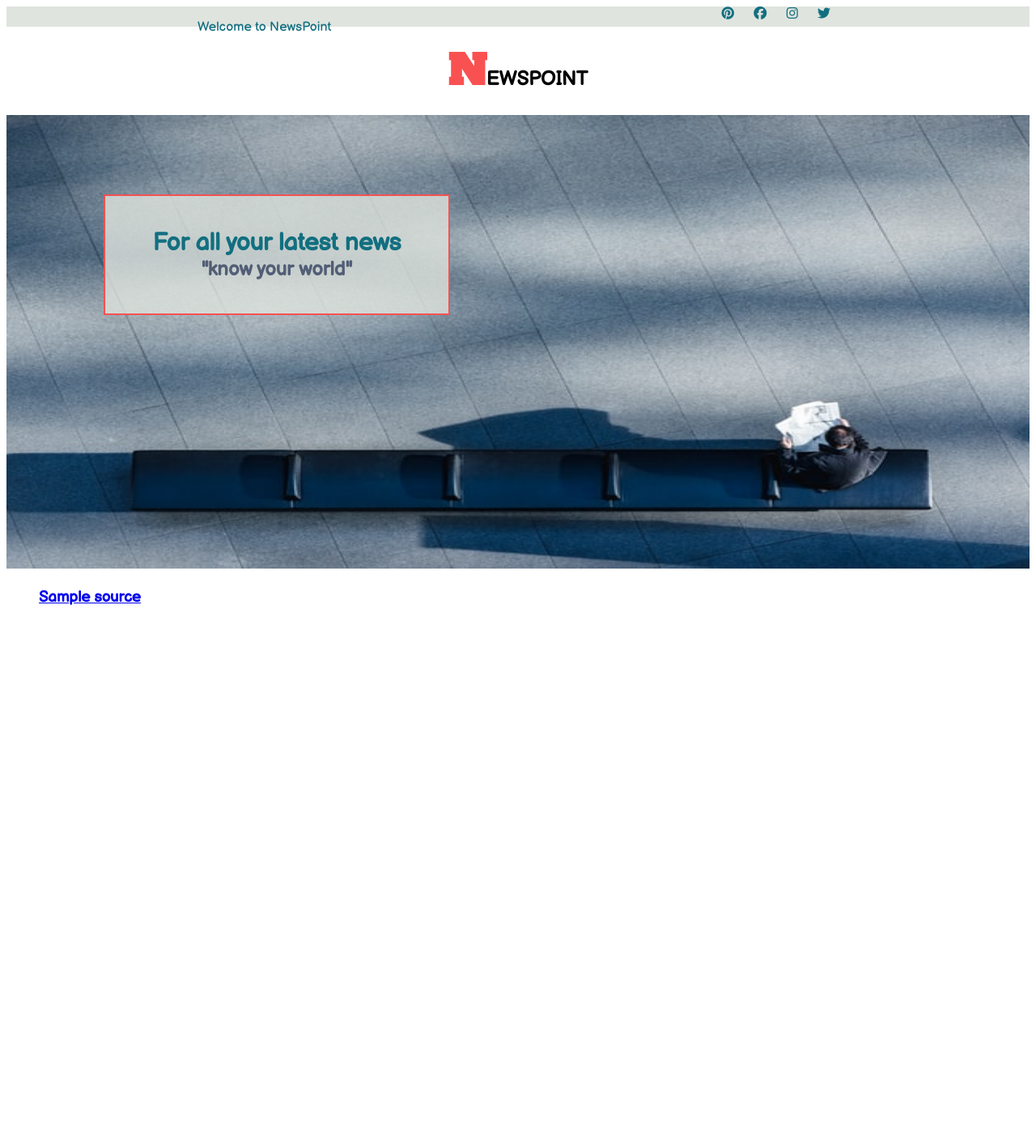
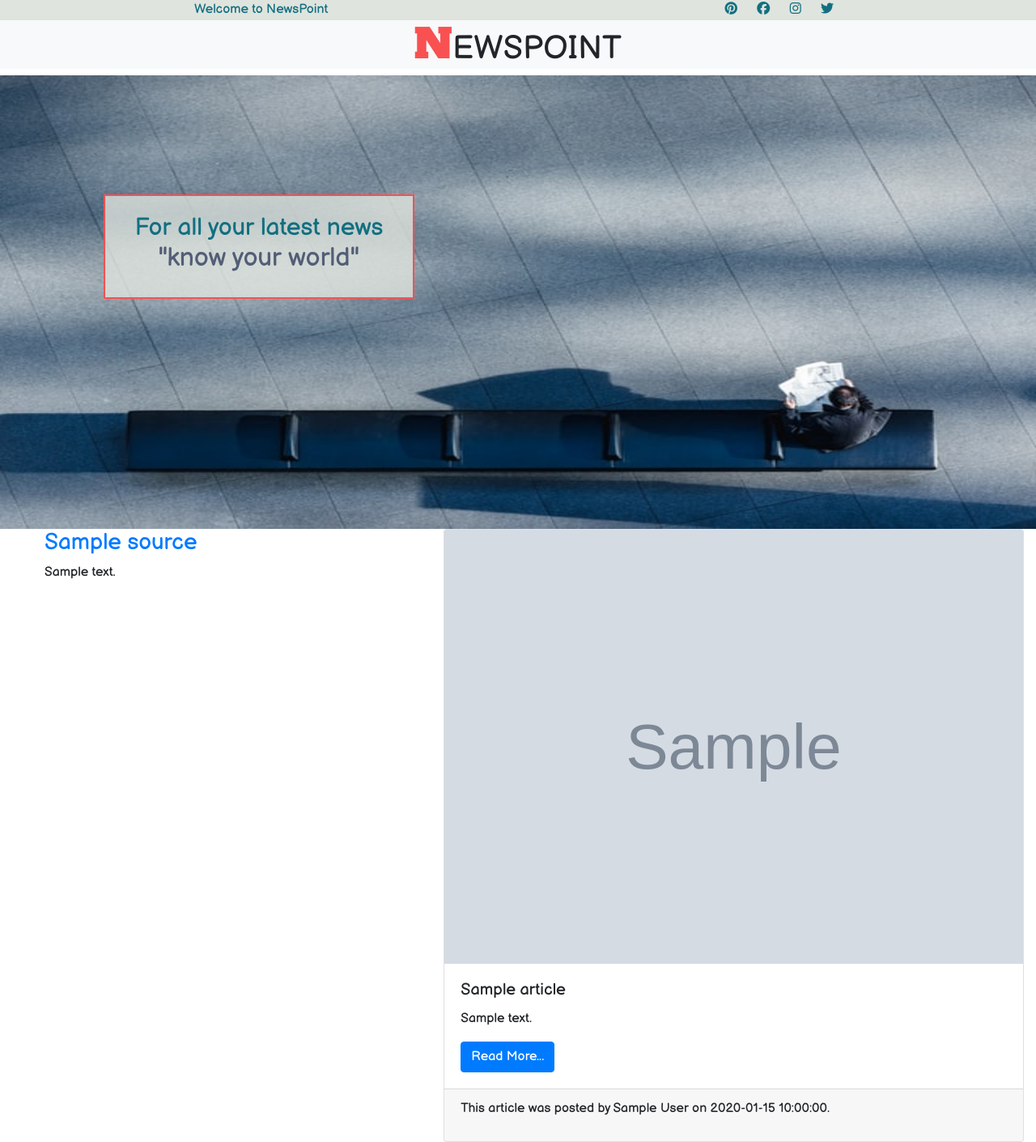
Before and after one commit to DerrickOdhiambo/News-App, a Flask app: template app/templates/index.html in a window 1280 px wide. Shown: the whole page at 81% size. Before the commit the page ends 747 px from the top, so only its background shows below. Run offline with Flask 2, Linux system fonts and the light colour scheme; the template is opened without the code that fills it: most values are stand-ins (such as "Sample title", 1, 10 or a date in 2020); grey boxes marked "Sample" are stand-in pictures; parts of the project's set-up code (start-up, migrations or seed data) failed here and were passed over; some libraries are stand-ins or nearby versions.

Commit message:
add styling to display the articles using bootstrap cards

```diff
--- a/app/templates/base.html
+++ b/app/templates/base.html
@@ -1,10 +1,26 @@
-{% extends 'bootstrap/base.html'%}
+<!DOCTYPE html>
+<html lang="en">
+  <head>
+    <meta charset="UTF-8" />
+    <meta name="viewport" content="width=device-width, initial-scale=1.0" />
+    <link rel="shortcut icon" href="" />
 
-<!--Linking CSS-->
-{% block styles %}
-<link rel="stylesheet" href="{{ url_for('static', filename='css/base.css')}}" />
+    <!-- Bootstrap CSS -->
+    <link
+      rel="stylesheet"
+      href="https://stackpath.bootstrapcdn.com/bootstrap/4.5.2/css/bootstrap.min.css"
+      integrity="sha384-JcKb8q3iqJ61gNV9KGb8thSsNjpSL0n8PARn9HuZOnIxN0hoP+VmmDGMN5t9UJ0Z"
+      crossorigin="anonymous"
+    />
+    <link
+      rel="stylesheet"
+      href="{{ url_for('static', filename='css/base.css')}}"
+    />
     <script src="https://kit.fontawesome.com/a076d05399.js"></script>
-{% endblock %} {% block navbar %}
+    <title>{{ title }}</title>
+  </head>
+  <body>
+    <div class="navigation">
       <div class="top-nav">
         <div>
           <p>Welcome to NewsPoint</p>
@@ -21,4 +37,25 @@
           <h1><span>N</span>EWSPOINT</h1>
         </div>
       </nav>
-{% endblock%} {% block content%} {% endblock %}
+    </div>
+    <div class="content">{% block content%} {% endblock %}</div>
+
+    <!-- Optional JavaScript -->
+    <!-- jQuery first, then Popper.js, then Bootstrap JS -->
+    <script
+      src="https://code.jquery.com/jquery-3.5.1.slim.min.js"
+      integrity="sha384-DfXdz2htPH0lsSSs5nCTpuj/zy4C+OGpamoFVy38MVBnE+IbbVYUew+OrCXaRkfj"
+      crossorigin="anonymous"
+    ></script>
+    <script
+      src="https://cdn.jsdelivr.net/npm/popper.js@1.16.1/dist/umd/popper.min.js"
+      integrity="sha384-9/reFTGAW83EW2RDu2S0VKaIzap3H66lZH81PoYlFhbGU+6BZp6G7niu735Sk7lN"
+      crossorigin="anonymous"
+    ></script>
+    <script
+      src="https://stackpath.bootstrapcdn.com/bootstrap/4.5.2/js/bootstrap.min.js"
+      integrity="sha384-B4gt1jrGC7Jh4AgTPSdUtOBvfO8shuf57BaghqFfPlYxofvL8/KUEfYiJOMMV+rV"
+      crossorigin="anonymous"
+    ></script>
+  </body>
+</html>
--- a/app/templates/index.html
+++ b/app/templates/index.html
@@ -10,16 +10,47 @@
     alt=""
   />
   <div id="overlay">
-    <h2 class="text-uppercase">
+    <h2 class="text-lower">
       <span>For all your latest news</span> <br />"know your world"
     </h2>
   </div>
 </div>
-<div>
-  <ul>
-    {% for source in sources %}
-    <h3><a href="/source/{{ source.id }}">{{ source.name }}</a></h3>
-    {% endfor %}
-  </ul>
+<div class="container-fluid">
+  <div class="row">
+    <div class="col-md-5">
+      <ul>
+        {% for source in sources %}
+        <h3>
+          <a class="text-upper" href="/source/{{ source.id }}"
+            >{{ source.name }}</a
+          >
+        </h3>
+        <p>{{ source.description }}</p>
+        {% endfor %}
+      </ul>
+    </div>
+    <div class="col-md-7">
+      {% for article in everything %}
+      <div class="card">
+        <img
+          src="{{ article.image_path}}"
+          class="card-img-top"
+          alt="{{ article.title }}"
+        />
+        <div class="card-body">
+          <h5 class="card-title">{{ article.title }}</h5>
+          <p class="card-text">{{ article.content }}</p>
+          <a href="{{ article.url }}" class="btn btn-primary">Read More...</a>
+        </div>
+        <div class="card-footer">
+          <p>
+            This article was posted by {{ article.author }} on {{
+            article.publishedAt }}.
+          </p>
+        </div>
+      </div>
+      {% endfor%}
+    </div>
+  </div>
 </div>
 {% endblock content %}
```
Also changed, not shown: app/templates/layout.html (deleted, +0 -56 lines), app/templates/source.html (+21 -1 lines). Lines whose indentation alone changed are shown as unchanged.
